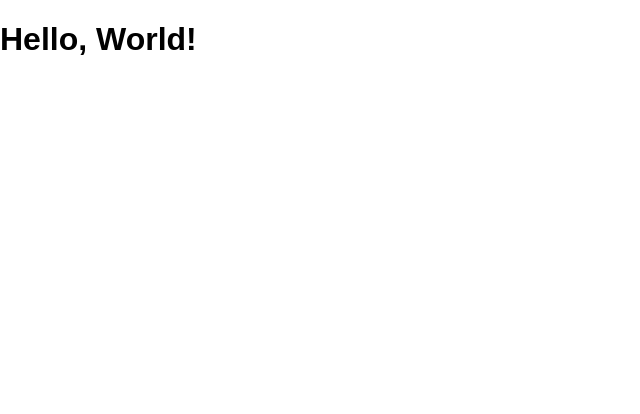
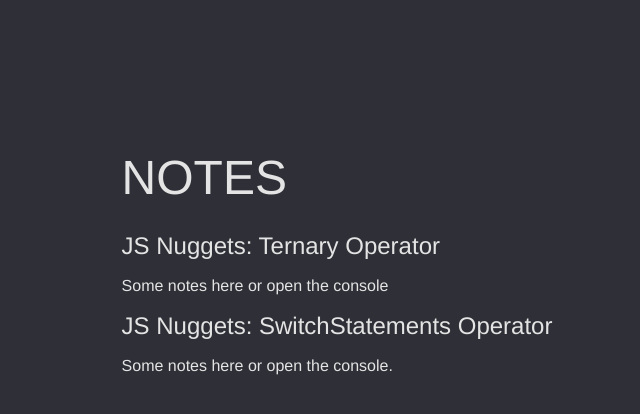
Before and after one commit to cfsanderson/free-code-camp, a React app: page / in a window 1280 px wide. Shown: the whole page, without its empty margins (0-640 px from the left). Built offline with nearby package versions, Linux system fonts and the light colour scheme; some packages are replaced by stand-ins of ours.

Commit message:
Initialy commit.

```diff
--- a/package.json
+++ b/package.json
@@ -35,6 +35,7 @@
     "react": "^15.5.4",
     "react-dom": "^15.5.4",
     "react-hot-loader": "next",
+    "react-router": "^4.1.1",
     "redbox-react": "^1.3.6",
     "sass-loader": "^6.0.3",
     "style-loader": "^0.16.1",
--- a/src/components/App.js
+++ b/src/components/App.js
@@ -1,11 +1,48 @@
 import React, { Component } from 'react'
+import Ternary from './Ternary'
+import SwitchStatements from './SwitchStatements'
 
 class App extends Component {
   render () {
     return <div>
-      <h1>Hello, World!</h1>
+      <h1>NOTES</h1>
+      <Ternary />
+      <SwitchStatements />
     </div>
   }
 }
 
 export default App
+
+//
+
+// export default React.createClass({
+//   render() {
+//     return (
+//       <div>
+//         <header className='main-navbar'>
+//           <video autoPlay loop muted poster={posterURL} id='video-bg'>
+//             <source src={videoURL} type='video/mp4' />
+//           </video>
+//           <div id="overlay">
+//             <h2>overlay</h2>
+//             <ul role='nav'>
+//               <li><h1><NavLink to='/' onlyActiveOnIndex={true}>Page Template</NavLink></h1></li>
+//               <li><NavLink to='/about'>About</NavLink></li>
+//               <li><NavLink to='/repos'>Repos</NavLink></li>
+//             </ul>
+//           </div>
+//         </header>
+//         <ul className="socials">
+//           <li><i class="fa fa-twitter-square" aria-hidden="true"></i>tweet</li>
+//           <li><i class="fa fa-facebook-square" aria-hidden="true"></i>like</li>
+//           <li><i class="fa fa-linkedin-square" aria-hidden="true"></i>link</li>
+//           <li><i class="fa fa-google-plus-square" aria-hidden="true"></i>+1</li>
+//         </ul>
+//         {this.props.children}
+//       </div>
+//     )
+//   }
+// })
+
+// translucent overlay - http://codepen.io/icutpeople/pen/whueK?editors=1100
--- /dev/null
+++ b/src/components/SwitchStatements.js
@@ -0,0 +1,15 @@
+import React, { Component } from 'react'
+
+class SwitchStatements extends Component {
+  render () {
+// JS SwitchStatements YouTube link =
+    return (
+      <div>
+        <h2>JS Nuggets: SwitchStatements Operator</h2>
+        <p>Some notes here or open the console.</p>
+      </div>
+    )
+  }
+}
+
+export default SwitchStatements
--- /dev/null
+++ b/src/components/Ternary.js
@@ -0,0 +1,44 @@
+import React, { Component } from 'react'
+
+class Ternary extends Component {
+  render () {
+// JS Ternary
+    var age = 20
+
+    if (age >= 21) {
+      console.log('You are an adult')
+    } else {
+      console.log('You are a kid')
+    }
+
+// same thing as a ternary
+    console.log(age >= 21 ? 'You are an adult.' : 'You are a kid.')
+
+// or as a multi-line ternary
+    var stop
+
+    age > 18 ? (
+      console.log('OK, you can go.'),
+      stop = false
+    ) : (
+      console.log('Sorry, you are much to young!'),
+      stop = true
+    )
+
+// ternary within a ternary
+    var firstCheck = false,
+      secondCheck = false,
+      access = firstCheck ? 'Access denied' : secondCheck ? 'Access denied' : 'Access granted'
+
+    console.log(access)
+
+    return (
+      <div>
+        <h2>JS Nuggets: Ternary Operator</h2>
+        <p>Some notes here or open the console</p>
+      </div>
+    )
+  }
+}
+
+export default Ternary
--- a/src/index.js
+++ b/src/index.js
@@ -2,17 +2,14 @@ import React from 'react'
 import ReactDOM from 'react-dom'
 import { AppContainer } from 'react-hot-loader'
 import Redbox from 'redbox-react'
-
 import App from './components/App'
 
 import './styles/screen.scss'
 
-const root = document.getElementById('root')
-
 const render = app => {
   ReactDOM.render(
     <AppContainer errorReporter={Redbox}>{app}</AppContainer>,
-    root
+    document.getElementById('root')
   )
 }
 
--- a/src/styles/_utility.scss
+++ b/src/styles/_utility.scss
@@ -1,5 +1,5 @@
 $base-text-size: 16px;
-$base-font-family: sans-serif;
+$base-font-family: Helvetica, sans-serif;
 
 // Remove the browsers built-in styling for lists elements.
 @mixin reset-list {
@@ -18,5 +18,11 @@ $base-font-family: sans-serif;
   body,
   #root {
     min-height: 100%;
+    margin: 0;
+    font: 16px / 1 Helvetica, sans-serif;
+    font-weight: 100;
+    background-color: hsla(232, 7%, 20%, 1);
+    color: #e4e4e4;
+    padding: 5%;
   }
 }
--- a/src/styles/screen.scss
+++ b/src/styles/screen.scss
@@ -1,7 +1,7 @@
 @import 'utility';
 
 $base-text-size: 16px;
-$base-font-family: sans-serif;
+$base-font-family: Helvetica, sans-serif;
 
 html {
   @include full-height;
@@ -10,4 +10,15 @@ html {
 body {
   margin: 0;
   font: $base-text-size / 1 $base-font-family;
+
+  h1 { font-size: 3em; }
+
+  h1,
+  h2 {
+    font-weight: 100;
+  }
+
+  p {
+    font-weight: 100;
+  }
 }
```
Also changed, not shown: src/components/Routes.js (added, +20 -0 lines), src/index.html (+0 -3 lines), 1 other file.
